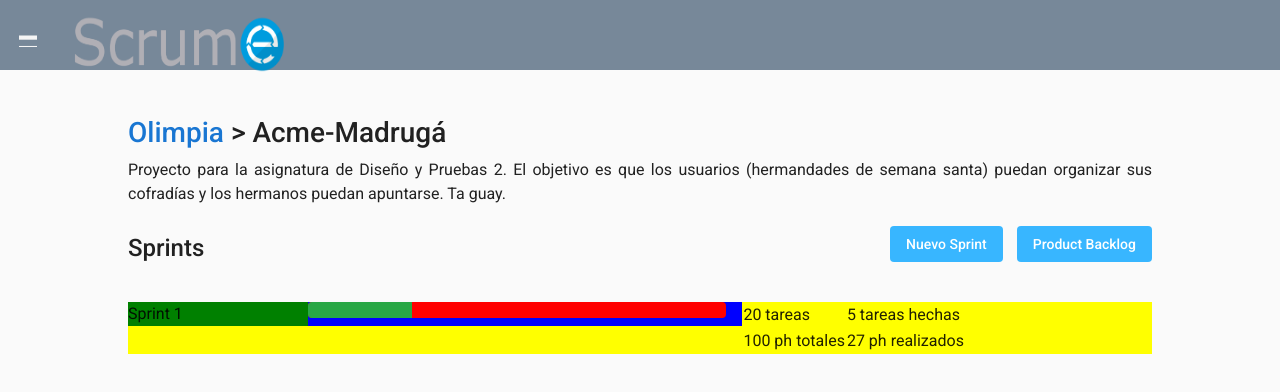
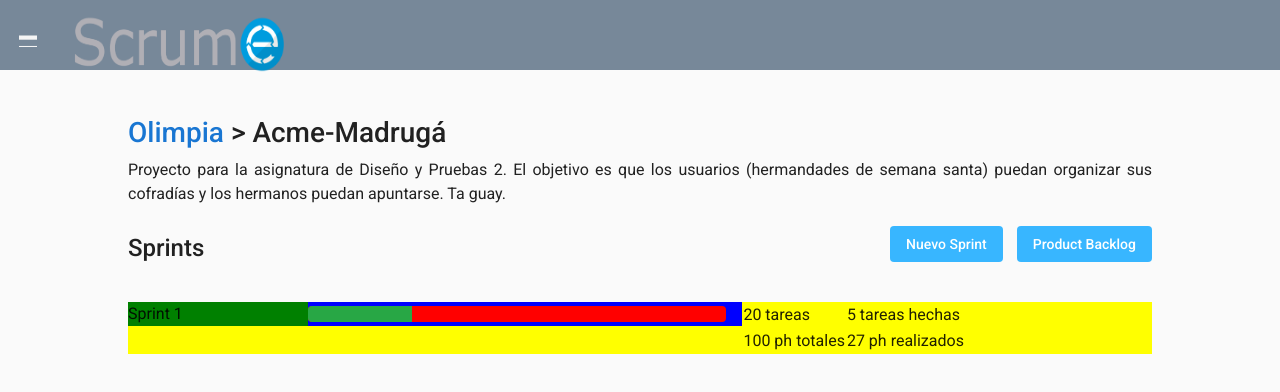
Before and after one commit to manelcecs/scrume, an Angular app: page /project in a window 1280 px wide. Shown: the top 392 px of the page. Built offline with nearby package versions, Linux system fonts and the light colour scheme.

Commit message:
feature (proyecto): Css barra de progreso

```diff
--- a/src/app/project/project.component.css
+++ b/src/app/project/project.component.css
@@ -39,8 +39,7 @@ section > * {
 .content-sprints-project{
     margin-top: 3%;
     background-color: yellow;
-    display: table-cell;
-    vertical-align: center;
+
 }
 
 .title-progress-project {
@@ -48,7 +47,9 @@ section > * {
     width: 60%;
     background-color: blue;
     padding-right: 1em;
-
+    display: flex;
+    justify-content: center;
+    align-items: center;
 
 }
 
@@ -56,6 +57,7 @@ section > * {
     float: right;
     width: 40%;
     align-content: center;
+
 }
 
 .name-sprint-project {
```
